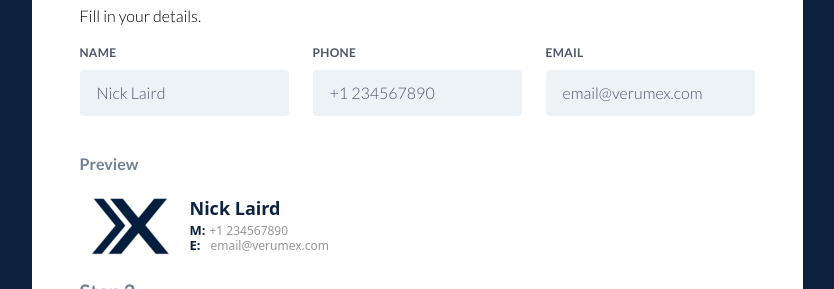
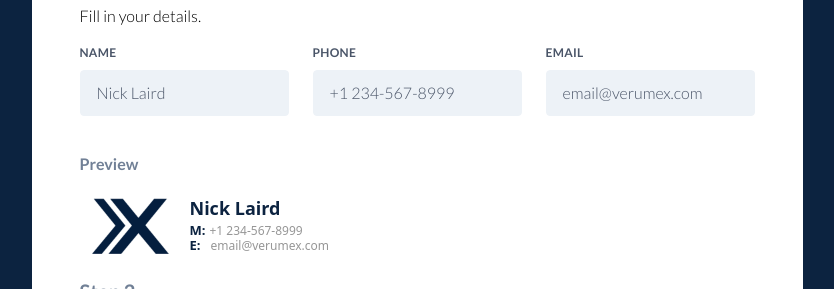
Before and after one commit to janklimo/vmx-signature, a Next.js app: page / in a window 1280 px wide. Shown: the part 184-473 px from the top of the page, without its empty margins (223-1057 px from the left). Built offline with nearby package versions, Linux system fonts and the light colour scheme.

Commit message:
Larger logo for retina screens

```diff
--- a/pages/index.tsx
+++ b/pages/index.tsx
@@ -8,7 +8,7 @@ import Signature from "../components/Signature";
 export default function Home() {
   const [name, setName] = useState<string>("Nick Laird");
   const [email, setEmail] = useState<string>("email@verumex.com");
-  const [phone, setPhone] = useState<string>("+1 234567890");
+  const [phone, setPhone] = useState<string>("+1 234-567-8999");
 
   return (
     <>
@@ -49,7 +49,7 @@ export default function Home() {
                 className="appearance-none block w-full bg-gray-200 text-gray-700 border border-gray-200 rounded py-3 px-4 mb-3 leading-tight focus:outline-none focus:bg-white"
                 id="grid-phone"
                 type="tel"
-                placeholder="+1 234567890"
+                placeholder="+1 234-567-8999"
                 value={phone}
                 onChange={(event) => setPhone(event.target.value)}
               />
```
Also changed, not shown: public/logo.png.
